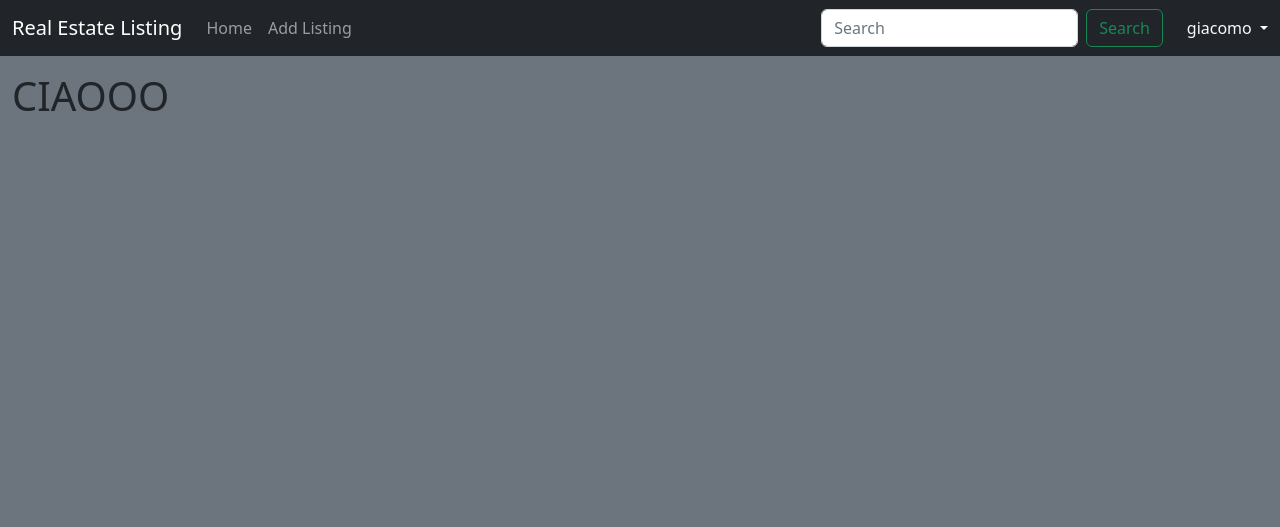
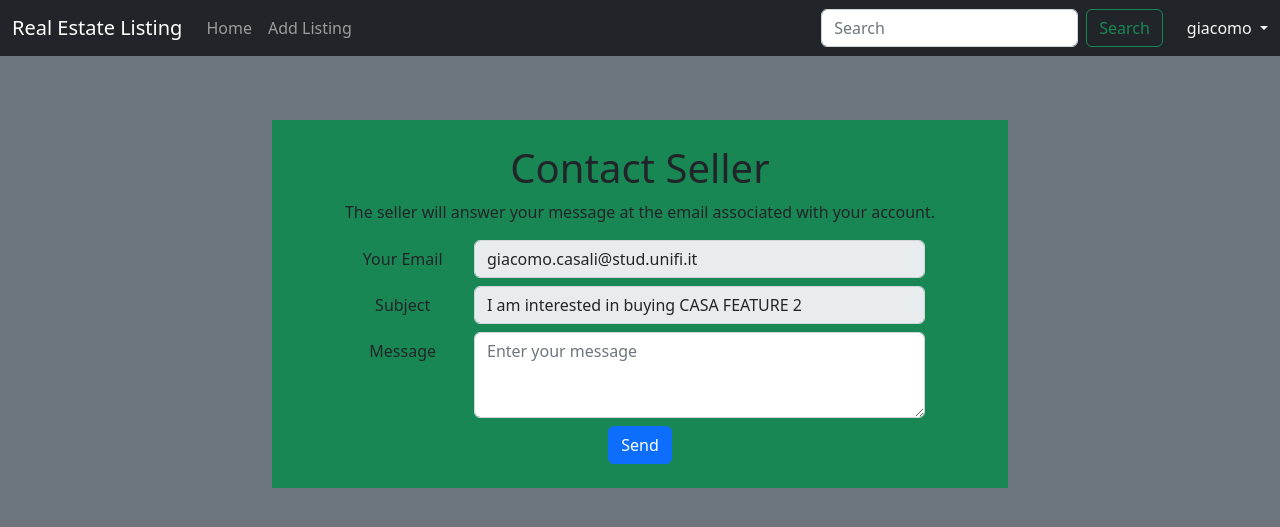
Before and after one commit to GCasaliUnifi/PPM_Real_Estate_Django, a Django app: page /listings/28/contact_seller/ in a window 1280 px wide. Shown: the top 527 px of the page. Run offline with Django 4.2, Linux system fonts and the light colour scheme; a user stored in the database is signed in; data comes from the database, SQL or seed files in the repository; both versions use the stored data as it was after the commit; parts of the project's set-up code (start-up, migrations or seed data) failed here and were passed over.

Commit message:
Made templates and views that handle the contact seller form.

```diff
--- a/RealEstateWebsitePPM/listings/views.py
+++ b/RealEstateWebsitePPM/listings/views.py
@@ -1,6 +1,8 @@
 from django.views.generic import ListView, DetailView, CreateView, DeleteView, TemplateView
 from django.utils import timezone
 from django.urls import reverse_lazy
+from django.contrib.auth.mixins import LoginRequiredMixin
+from django.shortcuts import get_object_or_404
 
 from .models import Category, Listing
 # Create your views here.
@@ -57,5 +59,12 @@ class PropertyDeleteView(DeleteView):
     success_url = reverse_lazy("home")
 
 
-class ContactSellerView(TemplateView):
+class ContactSellerView(LoginRequiredMixin, TemplateView):
     template_name = "contact_seller.html"
+
+    def get_context_data(self, **kwargs):
+        context = super().get_context_data(**kwargs)
+        listing_pk = self.kwargs.get('pk')
+        listing = get_object_or_404(Listing, pk=listing_pk)
+        context['listing_title'] = listing.title
+        return context
--- a/RealEstateWebsitePPM/templates/contact_seller.html
+++ b/RealEstateWebsitePPM/templates/contact_seller.html
@@ -1,5 +1,43 @@
 {% extends "base.html" %}
 
+{% block title %} Contact Seller {% endblock title %}
+
 {% block content %}
-<h1>CIAOOO</h1>
+<div class="container mt-5 mb-2">
+    <div class="row justify-content-center">
+        <div class="col-md-8">
+            <div class="bg-success text-center p-4">
+                <h1>Contact Seller</h1>
+                <p>The seller will answer your message at the email associated with your account.</p>
+                <form method="post" action="">
+                    {% csrf_token %}
+                    <div class="form-group row justify-content-center mb-2">
+                        <label for="email" class="col-md-2 col-form-label">Your Email</label>
+                        <div class="col-md-8">
+                            <input type="email" class="form-control" id="email" name="email" placeholder="Email" value="{{user.email}}" disabled>
+                        </div>
+                    </div>
+                    <div class="form-group row justify-content-center mb-2">
+                        <label for="subject" class="col-md-2 col-form-label">Subject</label>
+                        <div class="col-md-8">
+                            <input type="text" class="form-control" id="subject" placeholder="Enter the subject" value="I am interested in buying {{ listing_title }}" disabled>
+                        </div>
+                    </div>
+                    <div class="form-group row justify-content-center mb-2">
+                        <label for="message" class="col-md-2 col-form-label">Message</label>
+                        <div class="col-md-8">
+                            <textarea class="form-control" id="message" rows="3" placeholder="Enter your message"></textarea>
+                        </div>
+                    </div>
+                    <div class="form-group row justify-content-center">
+                        <div class="col-md-8">
+                            <button type="submit" class="btn btn-primary">Send</button>
+                        </div>
+                    </div>
+                </form>
+            </div>
+        </div>
+    </div>
+</div>
+
 {% endblock %}
```
Also changed, not shown: RealEstateWebsitePPM/templates/property_detail.html (+45 -33 lines), RealEstateWebsitePPM/db.sqlite3.
